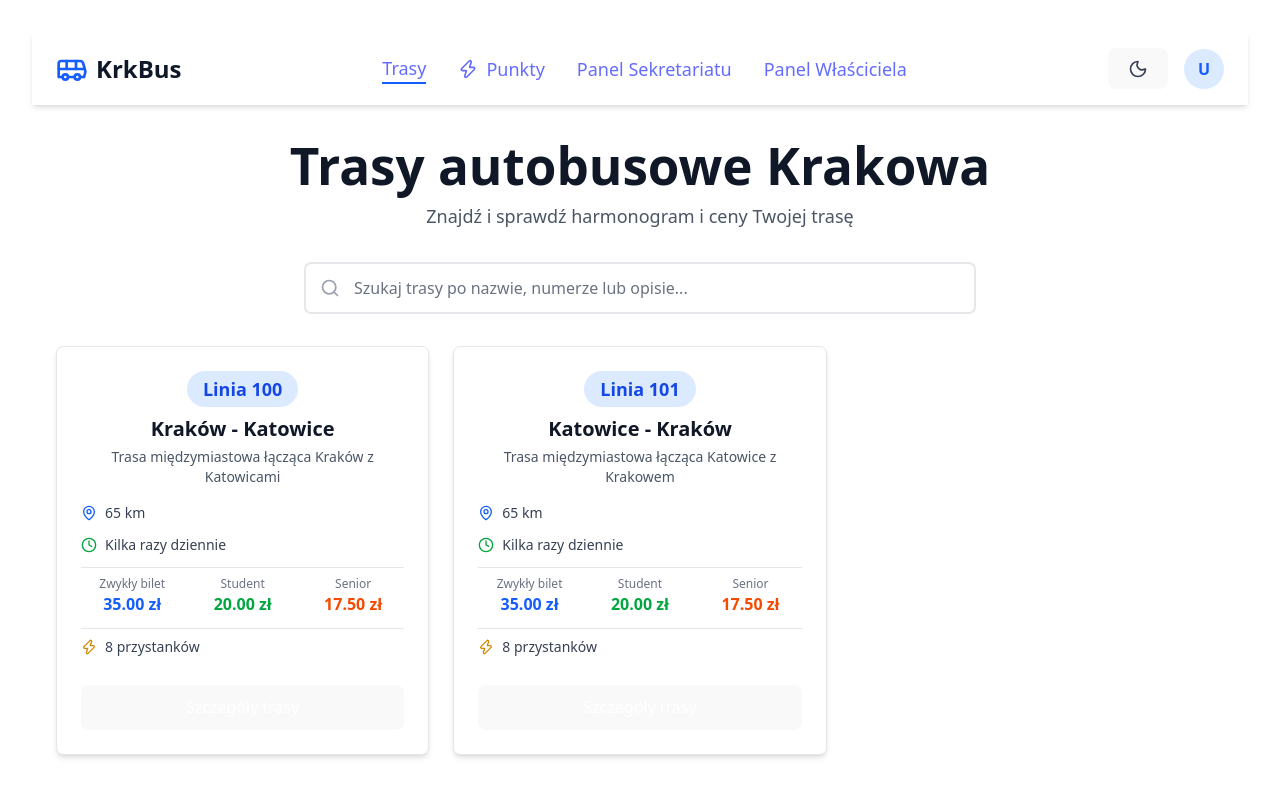
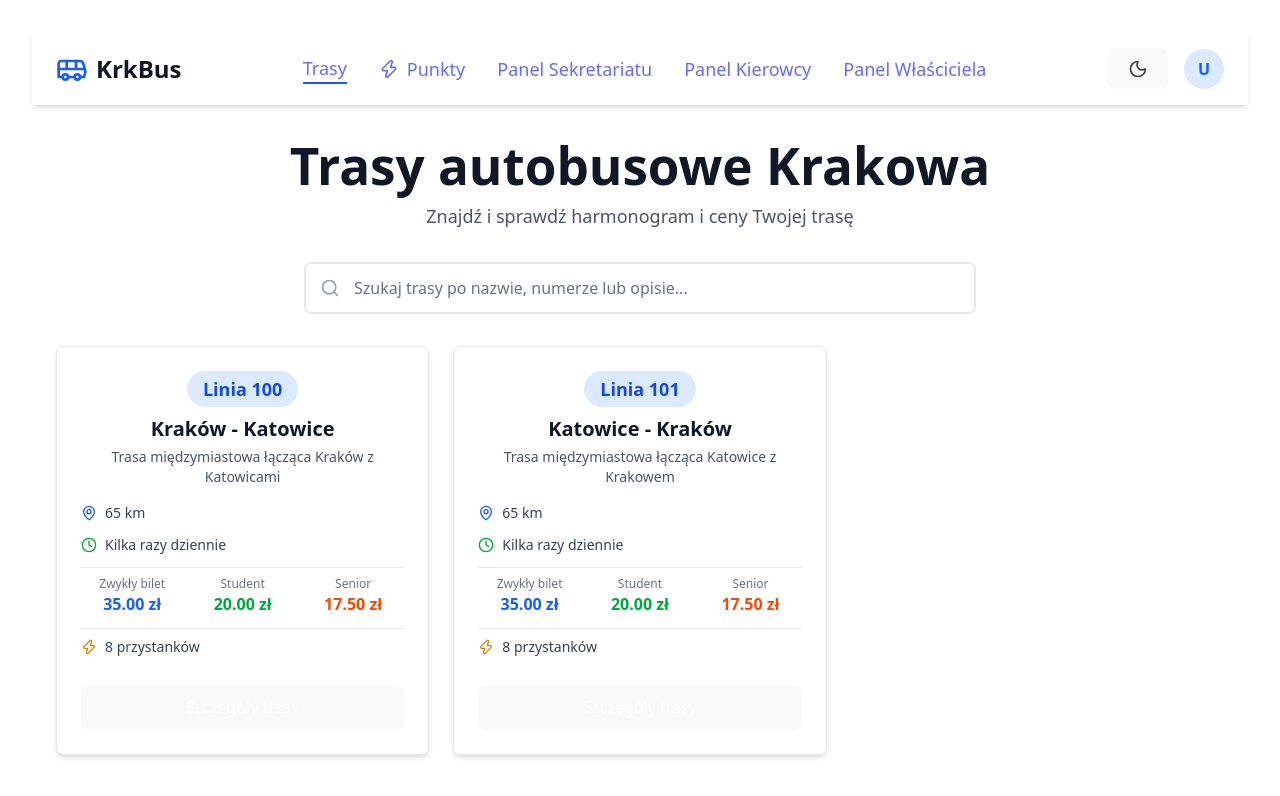
Before and after one commit to Ereffe/krkbus, a React (Vite) app in the folder Frontend/: page / in a window 1280 px wide. Shown: the top 796 px of the page. Built offline with nearby package versions, Linux system fonts and the light colour scheme.

Commit message:
feat: add driver view to header

```diff
--- a/Frontend/src/components/Header.tsx
+++ b/Frontend/src/components/Header.tsx
@@ -53,6 +53,16 @@ export function Header() {
             Panel Sekretariatu
           </Link>
           <Link
+            to="/driver"
+            className={`text-lg font-medium transition-colors ${
+              isActive("/driver")
+                ? "text-blue-600 dark:text-blue-400 border-b-2 border-blue-600 dark:border-blue-400"
+                : "text-gray-700 dark:text-gray-300 hover:text-blue-600 dark:hover:text-blue-400"
+            }`}
+          >
+            Panel Kierowcy
+          </Link>
+          <Link
             to="/owner"
             className={`text-lg font-medium transition-colors ${
               isActive("/owner")
```
